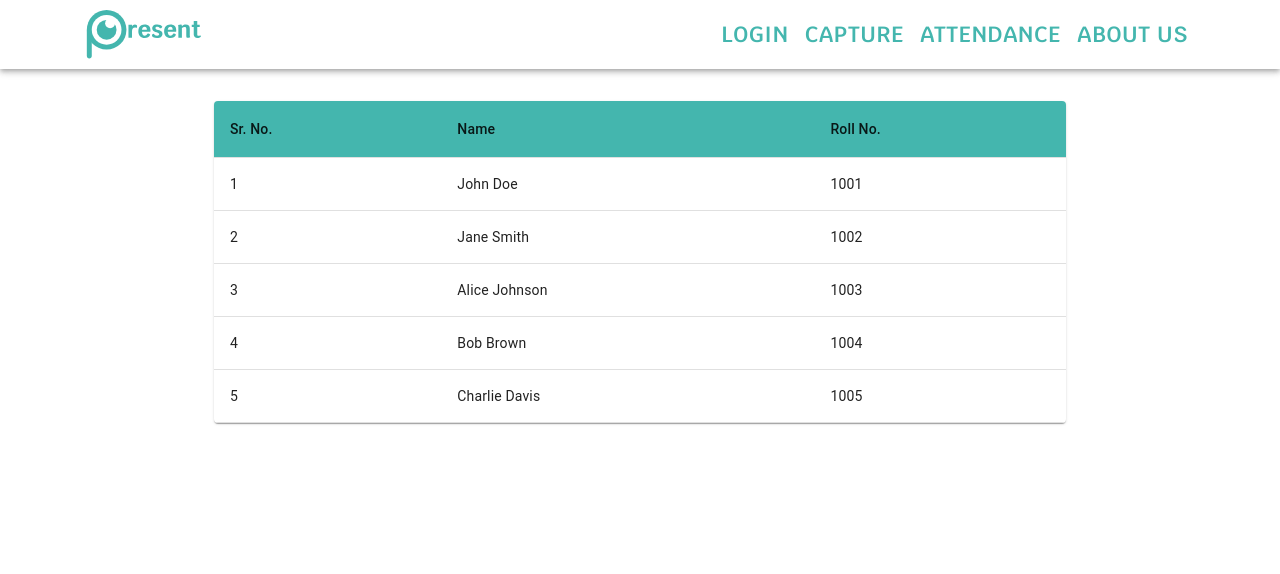
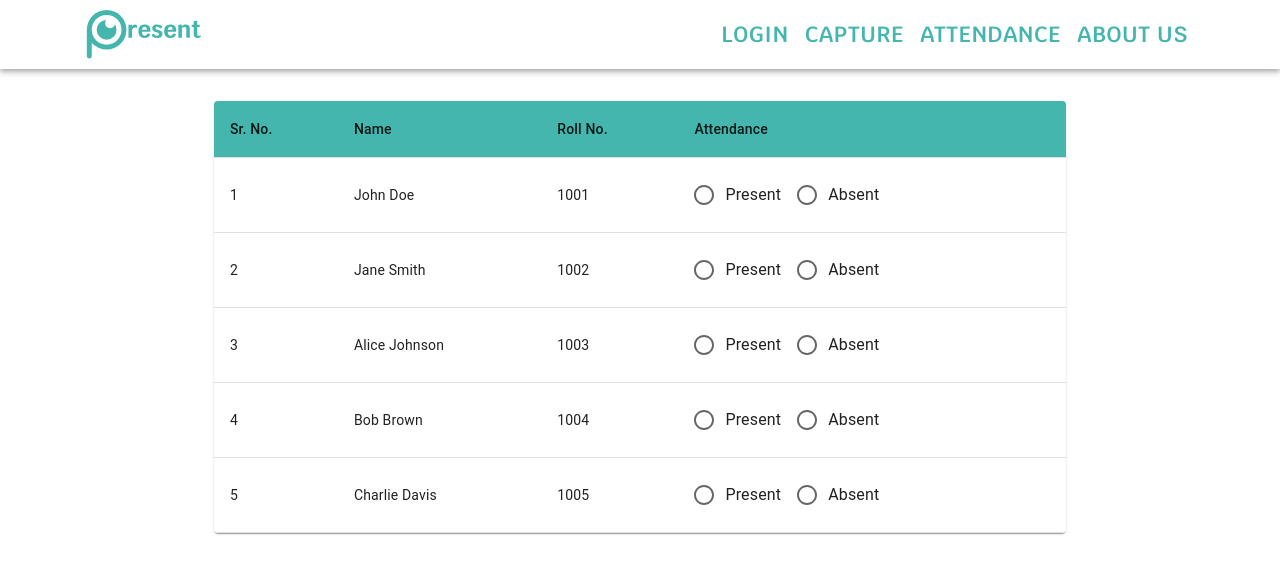
Before and after one commit to MHusain22/Present, a React (Create React App) app in the folder client/: page /attendance in a window 1280 px wide. Shown: the top 574 px of the page. Built offline with nearby package versions, Linux system fonts and the light colour scheme.

Commit message:
changes in attendance

```diff
--- a/client/src/Components/Attendance/Attendance.jsx
+++ b/client/src/Components/Attendance/Attendance.jsx
@@ -1,8 +1,8 @@
-import React from 'react';
-import { Container, Table, TableBody, TableCell, TableContainer, TableHead, TableRow, Paper } from '@mui/material';
+import React, { useState } from 'react';
+import { Container, Table, TableBody, TableCell, TableContainer, TableHead, TableRow, Paper, RadioGroup, FormControlLabel, Radio } from '@mui/material';
 
 const createData = (srNo, name, rollNo) => {
-  return { srNo, name, rollNo };
+  return { srNo, name, rollNo, status: '' };
 };
 
 // Dummy data for students
@@ -15,23 +15,42 @@ const rows = [
 ];
 
 const Attendance = () => {
+  const [studentRows, setStudentRows] = useState(rows);
+
+  const handleAttendanceChange = (index, value) => {
+    const updatedRows = [...studentRows];
+    updatedRows[index].status = value;
+    setStudentRows(updatedRows);
+  };
+
   return (
     <Container maxWidth="md">
       <TableContainer component={Paper} sx={{ marginTop: 4 }}>
         <Table>
           <TableHead>
-            <TableRow sx={{background:'var(--primary-color)'}}>
+            <TableRow sx={{ background: 'var(--primary-color)' }}>
               <TableCell>Sr. No.</TableCell>
               <TableCell>Name</TableCell>
               <TableCell>Roll No.</TableCell>
+              <TableCell>Attendance</TableCell>
             </TableRow>
           </TableHead>
           <TableBody>
-            {rows.map((row) => (
+            {studentRows.map((row, index) => (
               <TableRow key={row.srNo}>
                 <TableCell>{row.srNo}</TableCell>
                 <TableCell>{row.name}</TableCell>
                 <TableCell>{row.rollNo}</TableCell>
+                <TableCell>
+                  <RadioGroup
+                    row
+                    value={row.status}
+                    onChange={(e) => handleAttendanceChange(index, e.target.value)}
+                  >
+                    <FormControlLabel value="Present" control={<Radio />} label="Present" />
+                    <FormControlLabel value="Absent" control={<Radio />} label="Absent" />
+                  </RadioGroup>
+                </TableCell>
               </TableRow>
             ))}
           </TableBody>
```
